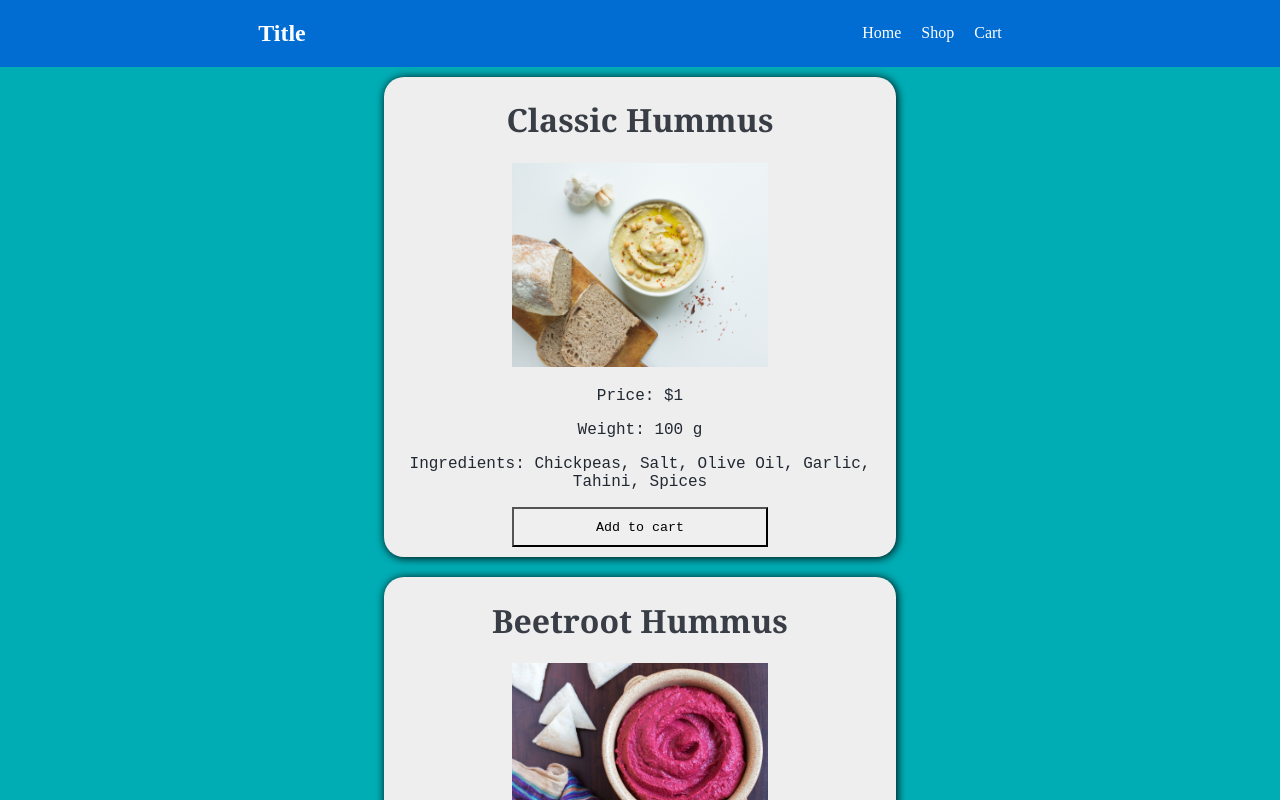
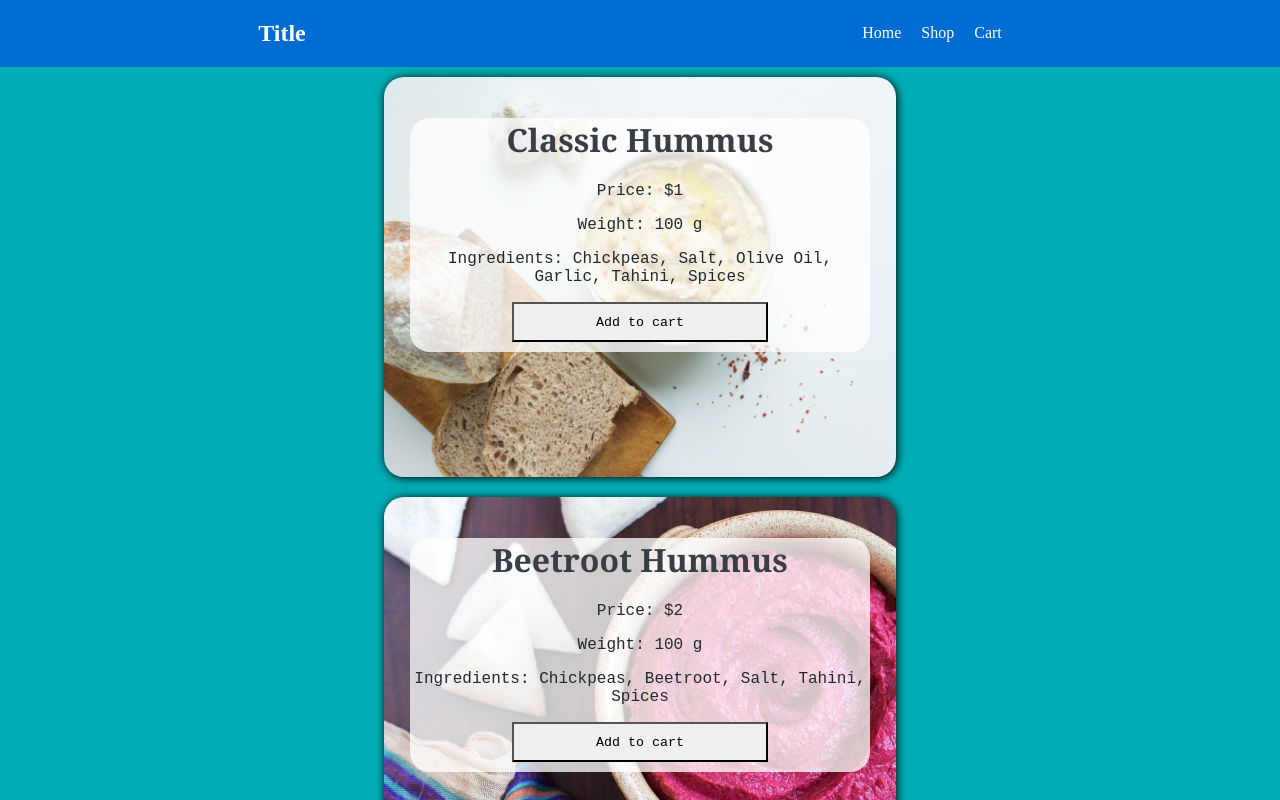
Before and after one commit to rawezh1/shopping-cart, a React (Create React App) app: page / in a window 1280 px wide. Shown: the top 800 px of the page. Built offline with nearby package versions, Linux system fonts and the light colour scheme.

Commit message:
shop styling improvement

```diff
--- a/src/components/shop.css
+++ b/src/components/shop.css
@@ -7,11 +7,21 @@
 .card {
   align-items: center;
   width: 40%;
+  height: 50vh;
   margin:10px;
   background-color: #EEEEEE;
   box-shadow: black 1px 1px 10px;
   border-radius: 20px;
-  background-size: contain;
+  background-size: cover;
+}
+.card-cover {
+    max-height: 100%;
+    max-width: 90%;
+    background-color:rgba(255, 255, 255, 0.76);
+    margin: auto;
+    margin-top: 8%;
+    border-radius: 20px;
+
 }
 .card-title {
     color: #393E46;
--- a/src/components/shop.js
+++ b/src/components/shop.js
@@ -5,14 +5,25 @@ function Shop(props) {
   const makeCards = () => {
     return props.cardInfo.map((card, index) => {
       return (
-        <div key={index} className='card' style={{backgroundImage:`${card.src}`}}>
-          <h1 className='card-title'>{card.name}</h1>
-          <img className='card-img' src={card.src} alt=''>
-          </img>
-          <p className='card-text'>Price: {card.price}</p>
-          <p className='card-text'>Weight: {card.weight}</p>
-          <p className='card-text'>Ingredients: {card.ingredients}</p>
-          <button id = {card.id} className='card-button' onClick={props.clickHandler}>Add to cart</button>
+        <div
+          key={index}
+          className='card'
+          style={{ backgroundImage: `url(${card.src})` }}
+        >
+          <div className='card-cover'>
+            <h1 className='card-title'>{card.name}</h1>
+
+            <p className='card-text'>Price: {card.price}</p>
+            <p className='card-text'>Weight: {card.weight}</p>
+            <p className='card-text'>Ingredients: {card.ingredients}</p>
+            <button
+              id={card.id}
+              className='card-button'
+              onClick={props.clickHandler}
+            >
+              Add to cart
+            </button>
+          </div>
         </div>
       );
     });
```
